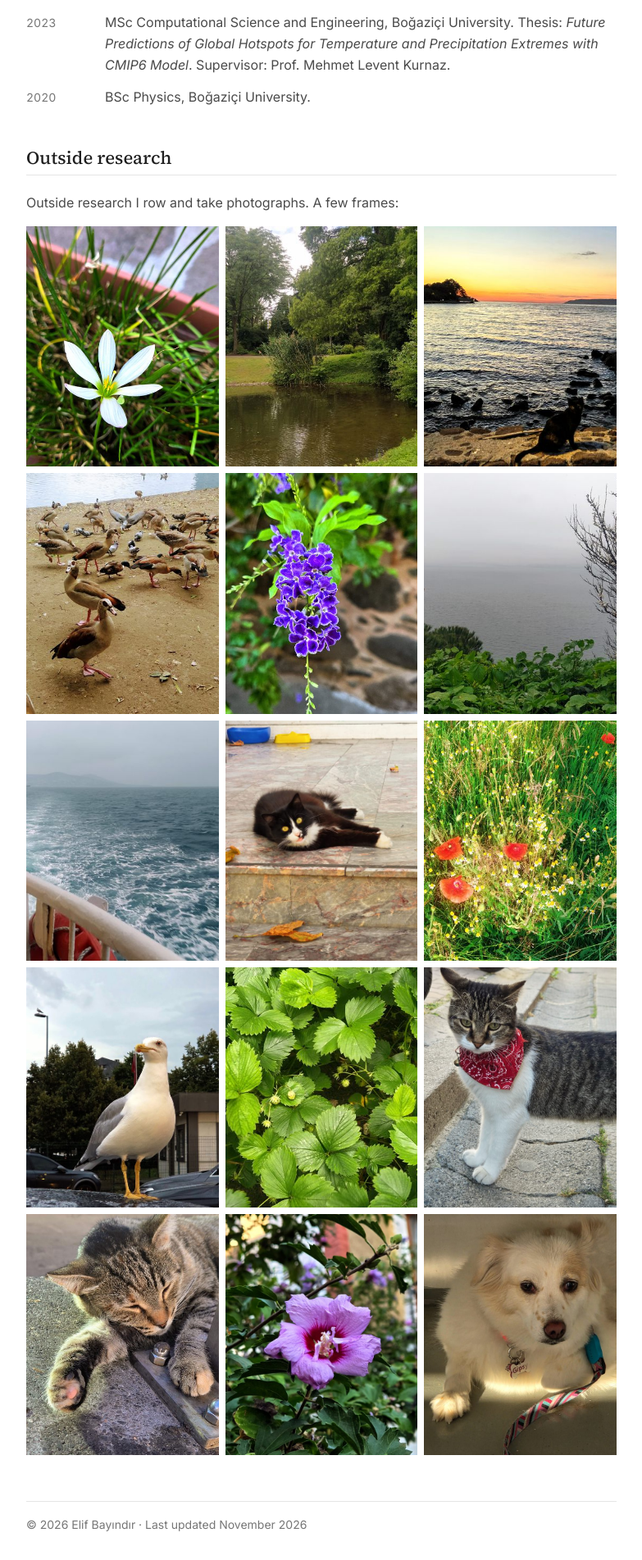
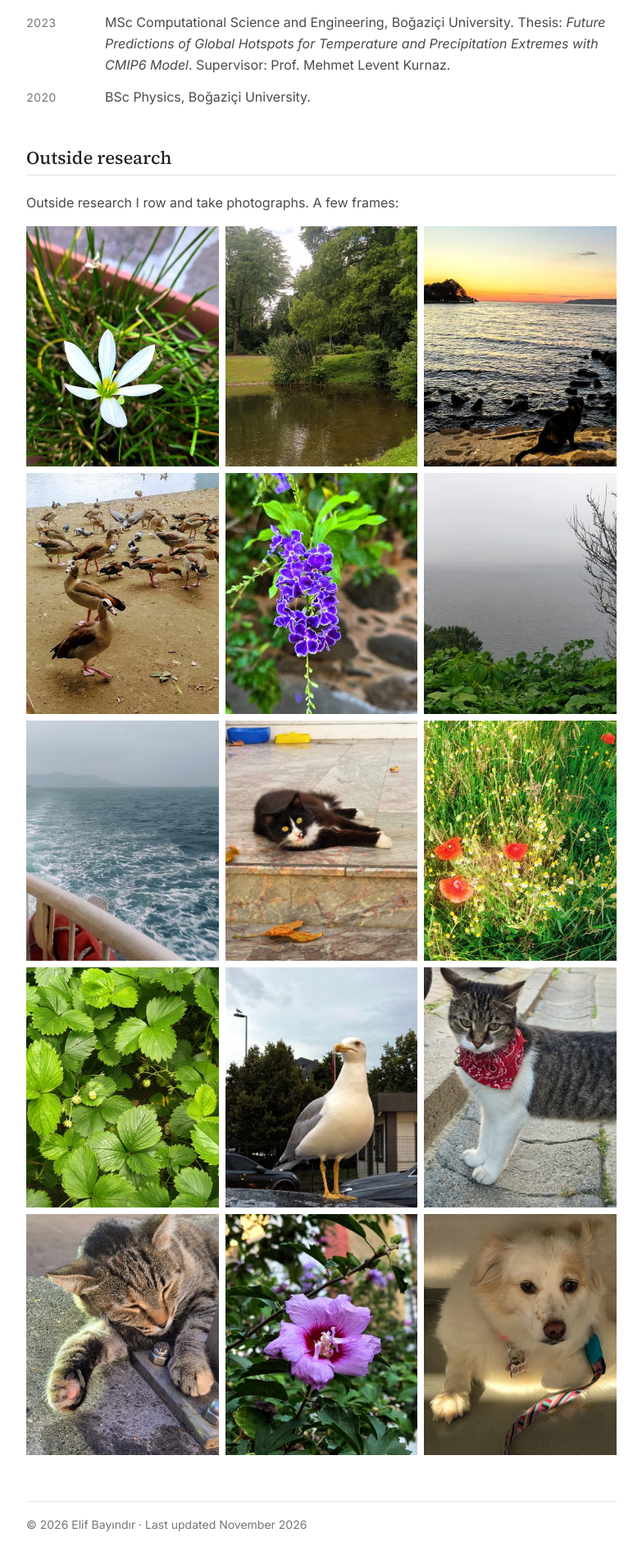
Before and after one commit to elifbayindir/elifbayindir.github.io, a Jekyll site: the page built from index.html, in a window 1280 px wide. Shown: the part 3870-5773 px from the top of the page at 82% size, without its empty margins (248-1031 px from the left). Built offline with Jekyll 4.4.1, drawn with Linux system fonts in a browser that asks for light colours.

Commit message:
Reorder gallery photos 10 and 11

```diff
--- a/_data/gallery.yml
+++ b/_data/gallery.yml
@@ -26,9 +26,9 @@ photos:
   - file: 9.jpg
     alt: "Red poppies among tall green grass."
   - file: 10.jpg
+    alt: "Dense green strawberry leaves with small unripe fruits."
+  - file: 11.jpg
     alt: "A gull standing on the wet roof of a car, with trees and a cloudy sky behind it."
-  - file: 11.jpg
-    alt: "Dense green strawberry leaves with small unripe fruits."
   - file: 12.jpg
     alt: "A tabby and white cat wearing a red bandana, standing on a pavement."
   - file: 13.jpg
```
Also changed, not shown: assets/img/gallery/10.jpg, assets/img/gallery/11.jpg, assets/img/gallery/thumbs/10.jpg, assets/img/gallery/thumbs/11.jpg.
